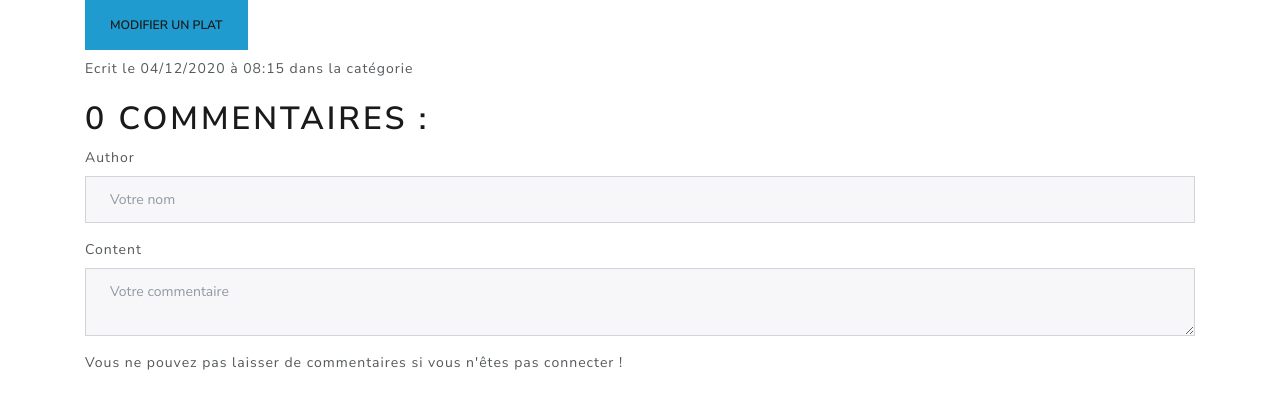
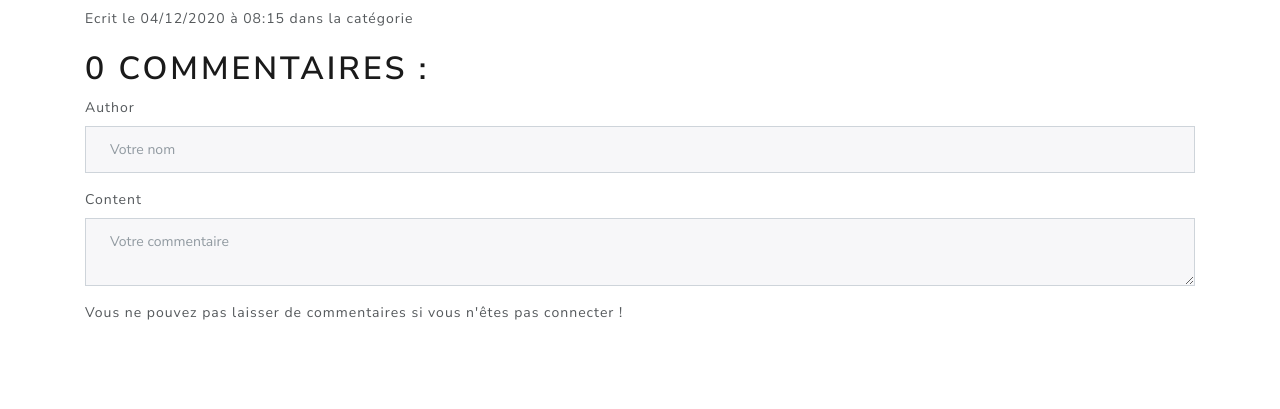
Before and after one commit to Mael-dev/Blog, a Symfony app: template templates/blog/show.html.twig in a window 1280 px wide. Shown: the part 89-498 px from the top of the page. Run offline with Twig, Linux system fonts and the light colour scheme; the template is opened without the code that fills it, so the values that code supplies are empty; form fields are guessed from the names that the template uses; some libraries are stand-ins or nearby versions.

Commit message:
modif plat | utilisateur connecté

```diff
--- a/templates/blog/show.html.twig
+++ b/templates/blog/show.html.twig
@@ -1,9 +1,11 @@
 {% extends 'base.html.twig' %}
 
 {% block body %}
-    <button type="button" class="btn btn-info">
-            <a href="{{ path('blog_edit', { 'id' : dish.id }) }}"> Modifier un plat</a>
-    </button>
+    {% if  app.user %}
+        <button type="button" class="btn btn-info">
+                <a href="{{ path('blog_edit', { 'id' : dish.id }) }}"> Modifier un plat</a>
+        </button>
+    {%  endif %}
     <article>
         <h2> {{ dish.name }} </h2>
         <div class="metadata"> Ecrit le {{ dish.createdAt | date('d/m/Y')}} à {{ dish.createdAt | date('H:i') }}
```
